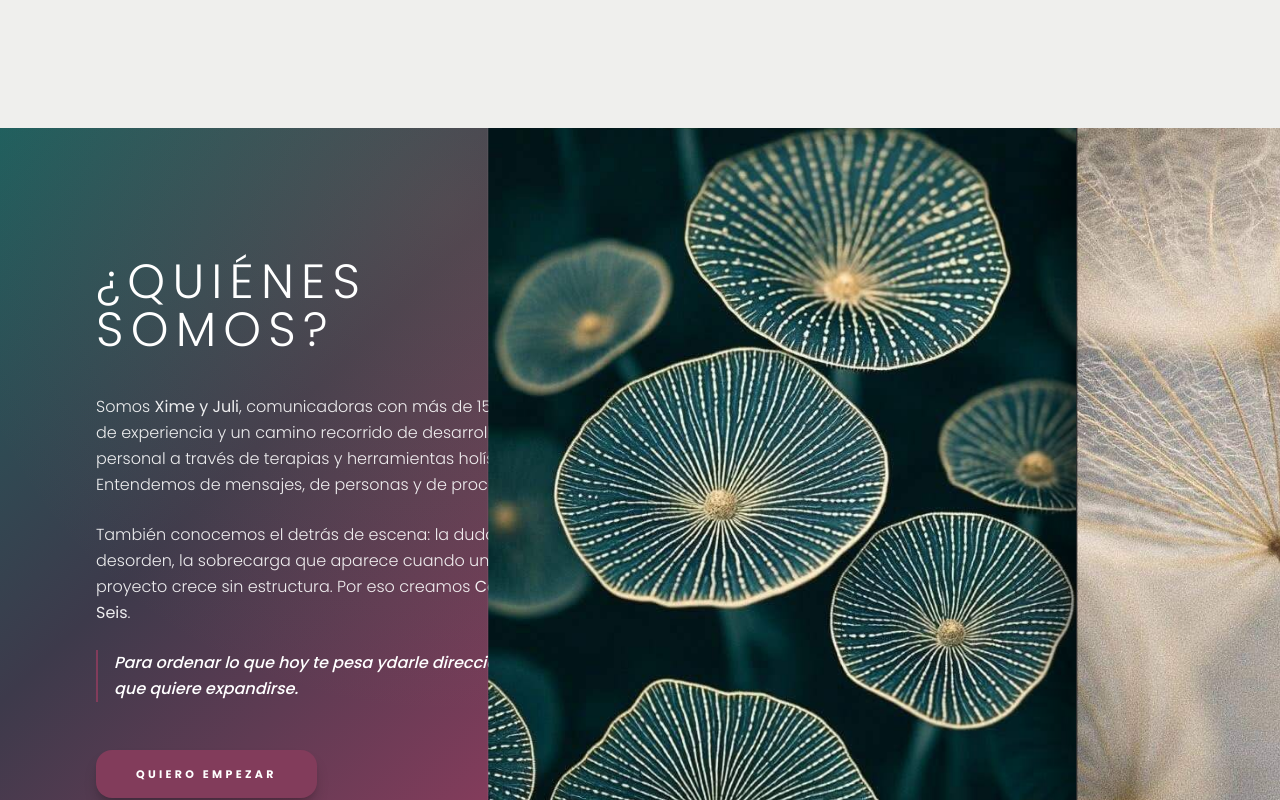
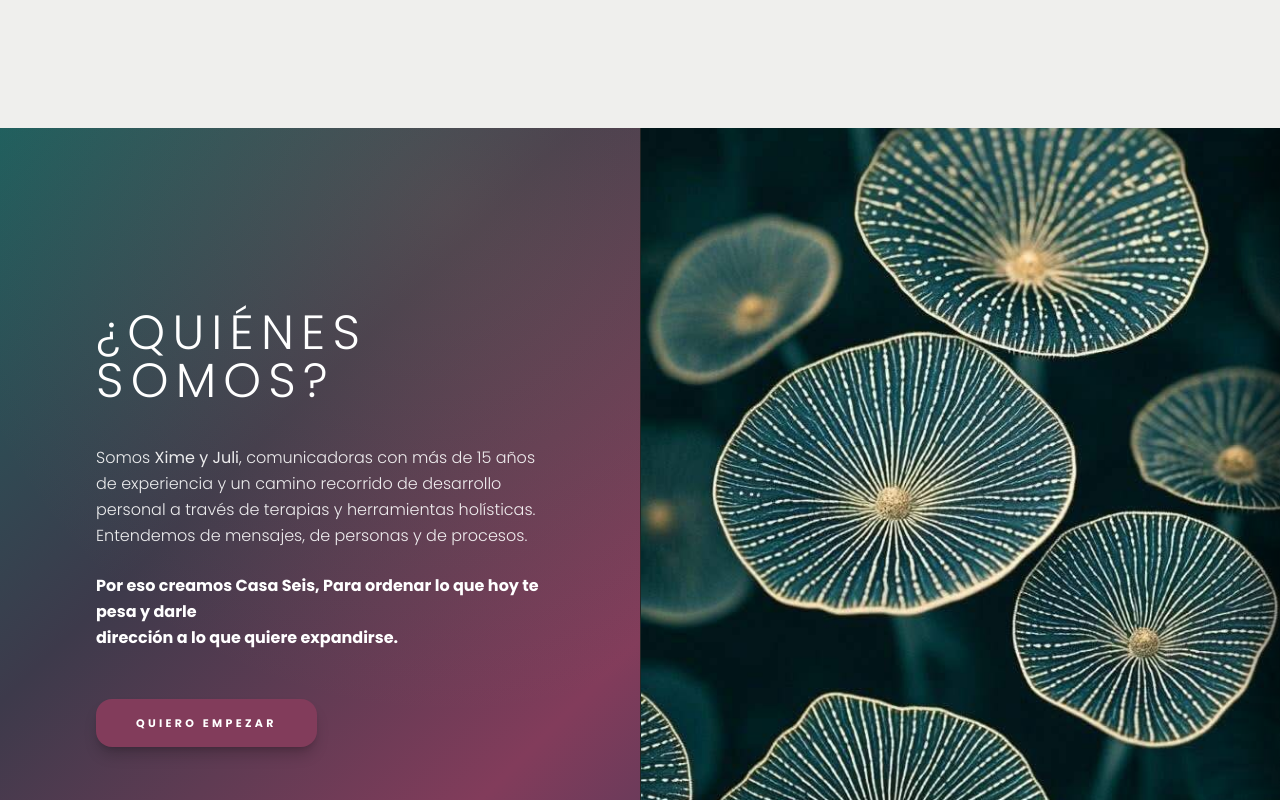
Before and after one commit to somoscasaseis/somoscasaseis, a Next.js app: page / in a window 1280 px wide. Shown: the part 5240-6040 px from the top of the page. Built offline with nearby package versions, Linux system fonts and the light colour scheme; a web font is replaced by a local one.

Commit message:
Saturday Night

```diff
--- a/src/components/v2/sections/AboutV2.tsx
+++ b/src/components/v2/sections/AboutV2.tsx
@@ -20,21 +20,21 @@ export const AboutV2 = () => {
   });
 
   // Desktop: Original choreography
-  const textOpacity = useTransform(smoothScroll, [0, 0.3], [0, 1]);
-  const galleryContainerX = useTransform(smoothScroll, [0, 1], ["0%", "50%"]);
-  const widthFirst = useTransform(smoothScroll, [0, 1], ["33.33%", "50%"]);
-  const widthOthers = useTransform(smoothScroll, [0, 1], ["33.33%", "25%"]);
+  // Text appears much faster
+  const textOpacity = useTransform(smoothScroll, [0, 0.15], [0, 1]);
+  // Images appear simultaneously
+  const galleryContainerX = useTransform(smoothScroll, [0.3, 0.5], ["0%", "50%"]);
+  const widthFirst = useTransform(smoothScroll, [0.3, 0.5], ["33.33%", "50%"]);
+  const widthOthers = useTransform(smoothScroll, [0.3, 0.5], ["33.33%", "25%"]);
 
   // Mobile only: Text and images appear separately
-  const mobileTextOpacity = useTransform(smoothScroll, [0.05, 0.2], [0, 1]);
-  const mobileTextY = useTransform(smoothScroll, [0.05, 0.2], [30, 0]);
+  // Text appears much faster
+  const mobileTextOpacity = useTransform(smoothScroll, [0.02, 0.1], [0, 1]);
+  const mobileTextY = useTransform(smoothScroll, [0.02, 0.1], [30, 0]);
 
-  const img1Opacity = useTransform(smoothScroll, [0.2, 0.4], [0, 1]);
-  const img1Y = useTransform(smoothScroll, [0.2, 0.4], [50, 0]);
-  const img2Opacity = useTransform(smoothScroll, [0.4, 0.6], [0, 1]);
-  const img2Y = useTransform(smoothScroll, [0.4, 0.6], [50, 0]);
-  const img3Opacity = useTransform(smoothScroll, [0.6, 0.8], [0, 1]);
-  const img3Y = useTransform(smoothScroll, [0.6, 0.8], [50, 0]);
+  // All 3 images appear at the same time
+  const imagesOpacity = useTransform(smoothScroll, [0.3, 0.5], [0, 1]);
+  const imagesY = useTransform(smoothScroll, [0.3, 0.5], [50, 0]);
 
   return (
     <section
@@ -63,12 +63,9 @@ export const AboutV2 = () => {
             <p>
               Somos <strong>Xime y Juli</strong>, comunicadoras con más de 15 años de experiencia y un camino recorrido de desarrollo personal a través de terapias y herramientas holísticas. Entendemos de mensajes, de personas y de procesos.
             </p>
-            <p>
-              También conocemos el detrás de escena: la duda, el desorden, la sobrecarga que aparece cuando un proyecto crece sin estructura. Por eso creamos <strong>Casa Seis</strong>.
+            <p className="font-bold text-white/100">
+              Por eso creamos Casa Seis, Para ordenar lo que hoy te pesa y darle<br />dirección a lo que quiere expandirse.
             </p>
-              <p className="font-medium text-white/100 border-l-2 border-[#823C5B] pl-4 italic">
-                Para ordenar lo que hoy te pesa ydarle dirección a lo que quiere expandirse.
-              </p>
           </div>
 
           <div className="pt-12 relative z-10">
@@ -137,11 +134,8 @@ export const AboutV2 = () => {
               <p>
                 Somos <strong>Xime y Juli</strong>, comunicadoras con más de 15 años de experiencia y un camino recorrido de desarrollo personal a través de terapias y herramientas holísticas. Entendemos de mensajes, de personas y de procesos.
               </p>
-              <p>
-                También conocemos el detrás de escena: la duda, el desorden, la sobrecarga que aparece cuando un proyecto crece sin estructura. Por eso creamos <strong>Casa Seis</strong>.
-              </p>
-              <p className="font-medium text-white border-l-2 border-[#823C5B] pl-4 italic">
-                Para ordenar lo que hoy te pesa ydarle dirección a lo que quiere expandirse.
+              <p className="font-bold text-white/100">
+                Por eso creamos Casa Seis, Para ordenar lo que hoy te pesa y darle<br />dirección a lo que quiere expandirse.
               </p>
             </div>
 
@@ -160,21 +154,21 @@ export const AboutV2 = () => {
           {/* Mobile: Images row at bottom */}
           <div className="relative z-20 flex flex-row w-full h-full mt-auto pb-0 px-0 gap-0">
             <motion.div
-              style={{ opacity: img1Opacity, y: img1Y }}
+              style={{ opacity: imagesOpacity, y: imagesY }}
               className="flex-1 relative overflow-hidden"
             >
               <Image src="/4.jpg" alt="1" fill className="object-cover" />
             </motion.div>
 
             <motion.div
-              style={{ opacity: img2Opacity, y: img2Y }}
+              style={{ opacity: imagesOpacity, y: imagesY }}
               className="flex-1 relative overflow-hidden"
             >
               <Image src="/3.jpg" alt="2" fill className="object-cover" />
             </motion.div>
 
             <motion.div
-              style={{ opacity: img3Opacity, y: img3Y }}
+              style={{ opacity: imagesOpacity, y: imagesY }}
               className="flex-1 relative overflow-hidden"
             >
               <Image src="/2.jpg" alt="3" fill className="object-cover" />
```
